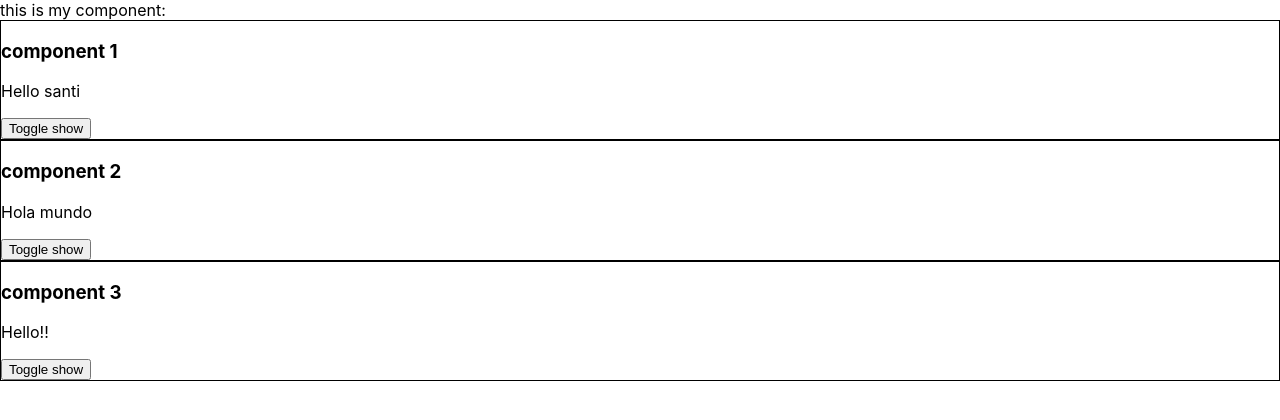
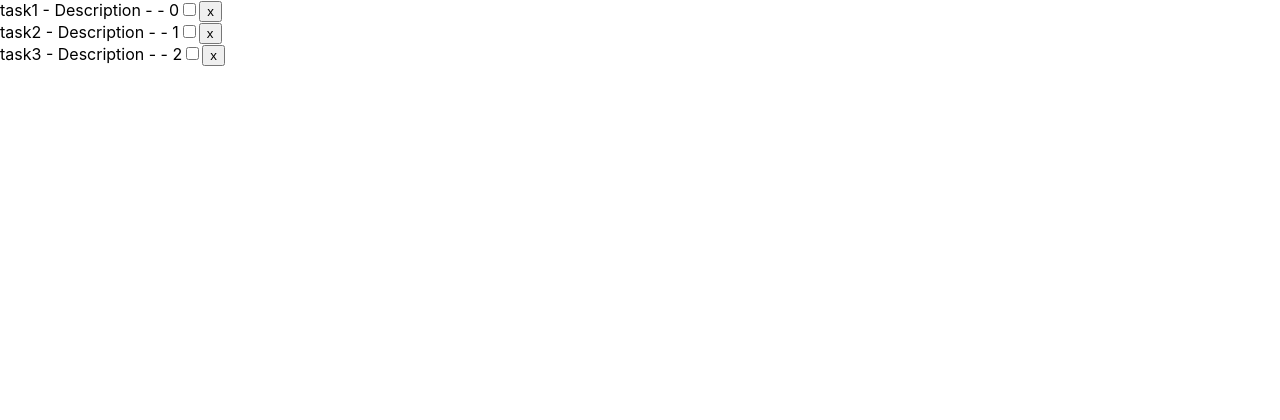
Before and after one commit to santieb/learning-react, a React (Create React App) app: page / in a window 1280 px wide. Shown: the top 420 px of the page. Built offline with nearby package versions, Linux system fonts and the light colour scheme.

Commit message:
advances

```diff
--- a/src/App.js
+++ b/src/App.js
@@ -1,52 +1,21 @@
-import react from 'react';
-import './App.css';
+import { Component } from 'react'
+import './App.css'
 
-/* const HelloWorld = (props) => {
-  return (
-    <div id="hello">
-      <h3>{props.title}</h3>
-      {props.mytext}
-    </div>
-  )
-} */
+import tasks from './sample/task.json'
+import Tasks from './components/tasks'
 
-class HelloWorld extends react.Component {
+class App extends Component {
+
   state = {
-    show: true
-  }
-
-  toggleShow = () => {
-    this.setState({ show: !this.state.show })
+    tasks: tasks
   }
 
   render() {
-    if (this.state.show) {
-      return (
-        <div id="hello">
-          <h3>{this.props.title}</h3>
-          <p>{this.props.mytext}</p>
-          <button onClick={this.toggleShow}>Toggle show</button>
-        </div>
-      )
-    }
-    else return (
-      <h1>
-        The are not elements
-        <button onClick={this.toggleShow}>ToggleShow</button>
-      </h1>
-    )
+    return <div>
+      <Tasks tasks={this.state.tasks}/>
+    </div>
   }
 }
 
-const App = () => {
-  return (
-    <div>
-      this is my component:
-      <HelloWorld mytext="Hello santi" title="component 1" />
-      <HelloWorld mytext="Hola mundo" title="component 2" />
-      <HelloWorld mytext="Hello!!" title="component 3" />
-    </div>
-  );
-}
 
-export default App;
+export default App
--- /dev/null
+++ b/src/components/task.js
@@ -0,0 +1,17 @@
+import react from "react"
+
+class Task extends react.Component {
+    render() {
+        const {task} = this.props
+
+        return <div>
+            {task.title} - {task.description} - {task.done} - {task.id}
+            <input type="checkbox" />
+            <button>
+                x
+            </button>
+        </div>
+    }
+}
+
+export default Task
--- /dev/null
+++ b/src/components/tasks.js
@@ -0,0 +1,10 @@
+import React from 'react'
+import Task from './task'
+
+class Tasks extends React.Component {
+    render() {
+        return this.props.tasks.map(task => <Task task={task} key={task.id}/>)
+    }
+}
+
+export default Tasks
--- /dev/null
+++ b/src/sample/task.json
@@ -0,0 +1,20 @@
+[
+    {
+        "id": "0",
+        "title": "task1",
+        "description": "Description",
+        "done": true
+    },
+    {
+        "id": "1",
+        "title": "task2",
+        "description": "Description",
+        "done": true
+    },
+    {
+        "id": "2",
+        "title": "task3",
+        "description": "Description",
+        "done": false
+    }
+]
```
